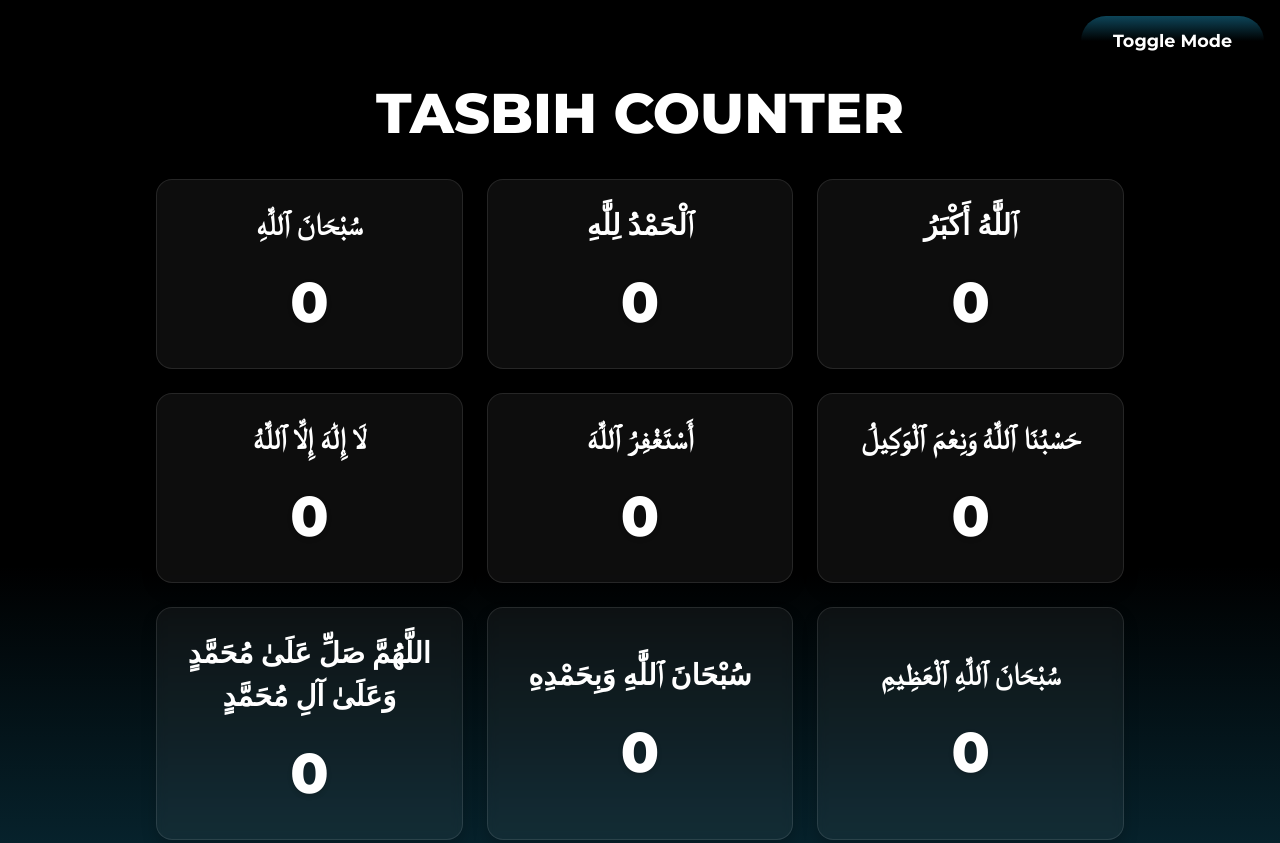
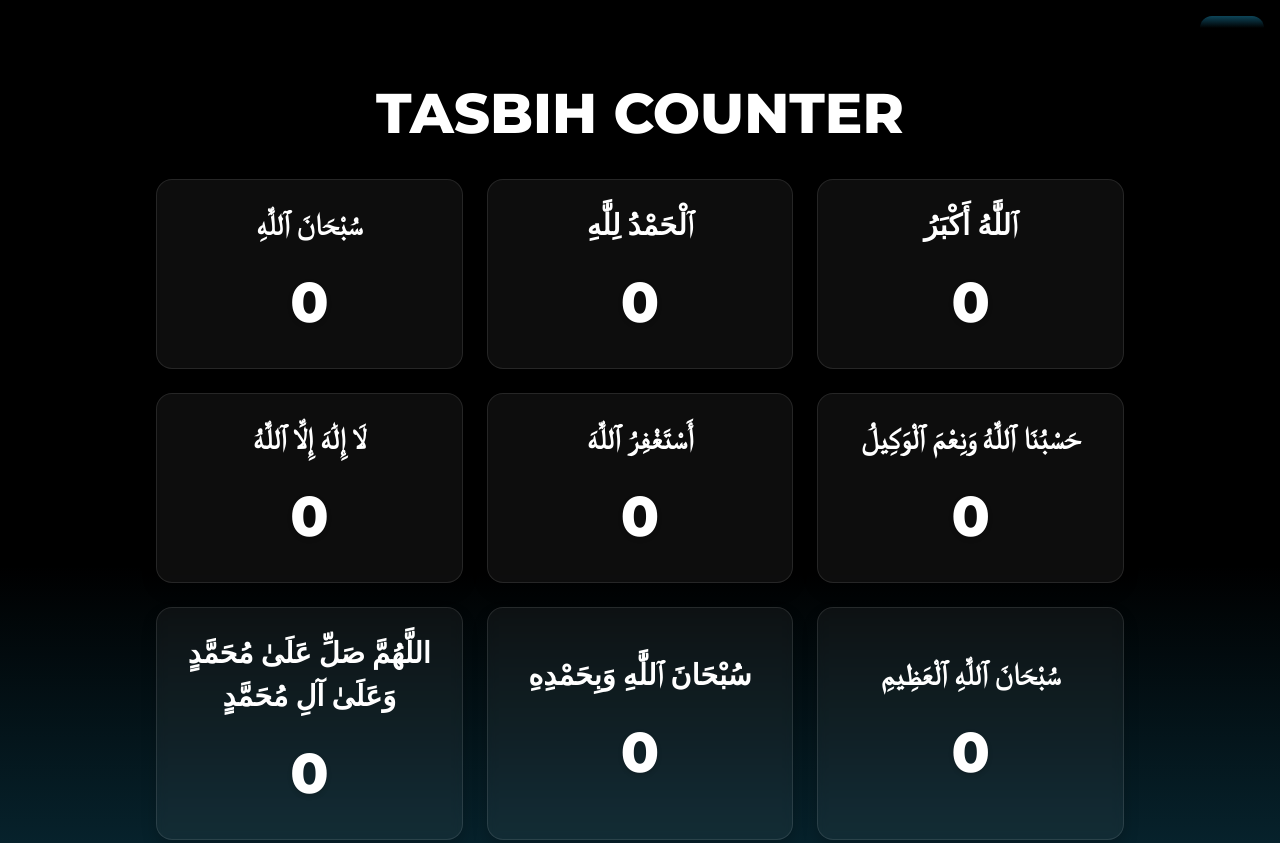
Before and after one commit to masrufulislam/tasbihcounter, a plain HTML site: page index.html in a window 1280 px wide. Shown: the top 843 px of the page. Drawn offline with nearby package versions, Linux system fonts and the light colour scheme; a web font is replaced by a local one.

Commit message:
Update index.html

```diff
--- a/index.html
+++ b/index.html
@@ -14,9 +14,7 @@
 </head>
 <body class="flex flex-col min-h-screen">
     <main class="flex-grow flex flex-col justify-center items-center px-4">
-        <button id="modeToggle" class="control-button px-8 py-3 font-semibold rounded-full focus:outline-none focus:ring-4 focus:ring-yellow-300">
-            Toggle Mode
-        </button>
+        <button id="modeToggle" class="control-button px-8 py-3 font-semibold rounded-full focus:outline-none focus:ring-4 focus:ring-yellow-300"></button>
 
         <h1 class="header">Tasbih Counter</h1>
 
```
